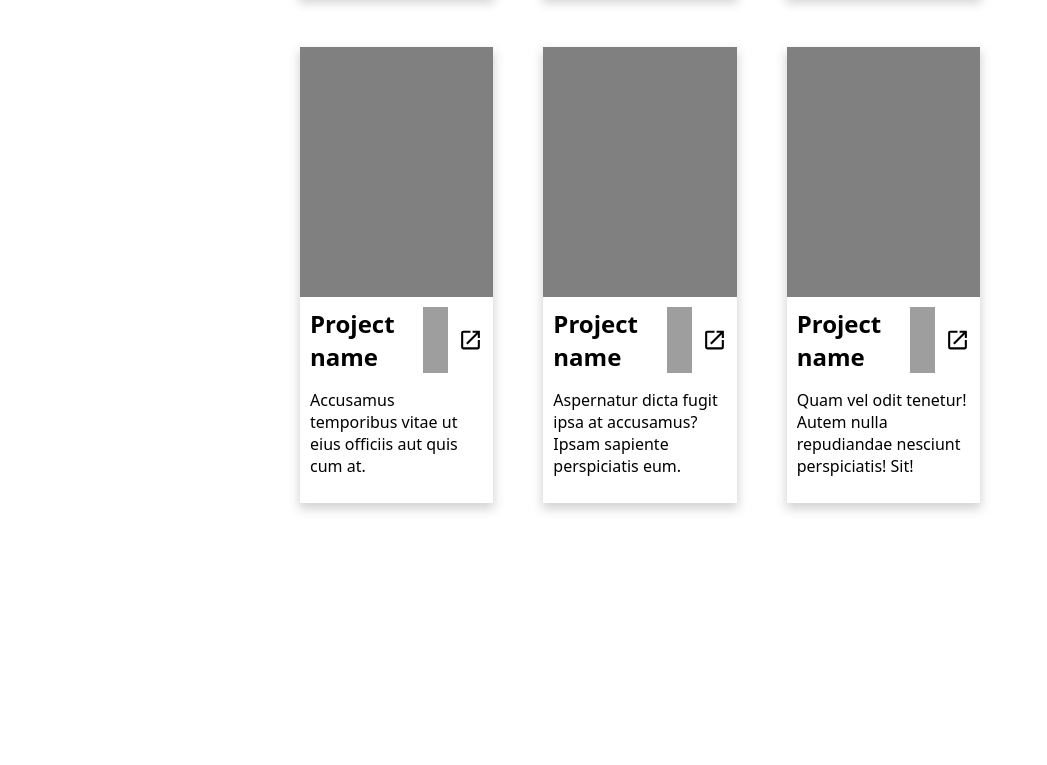
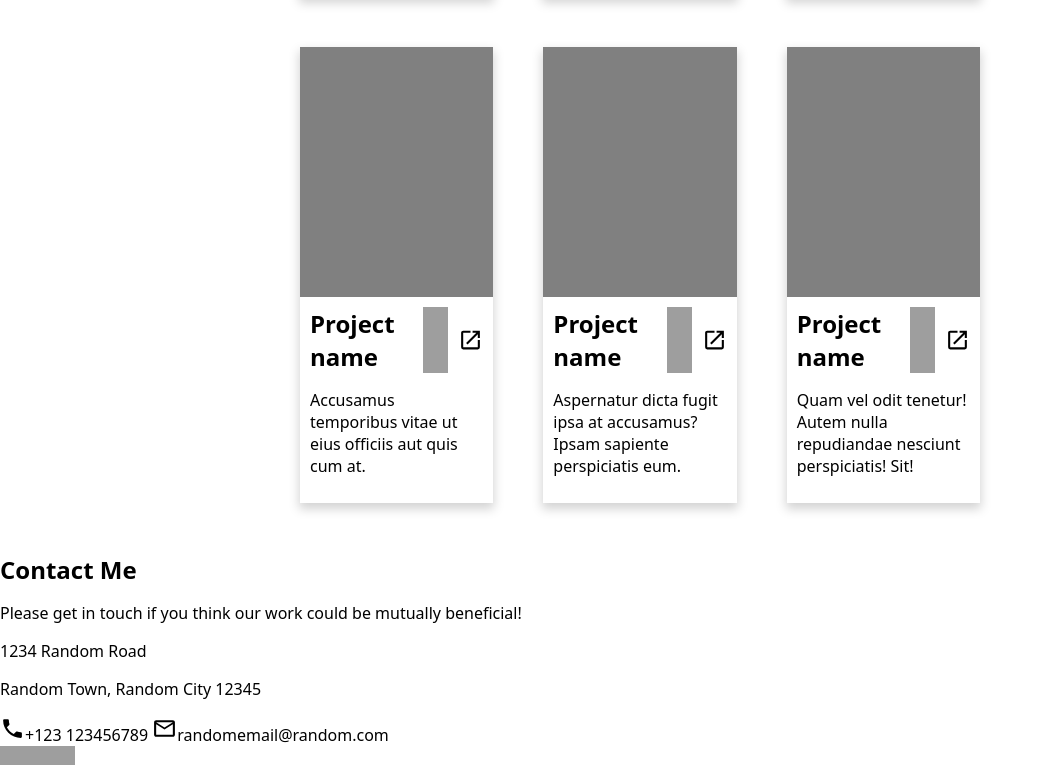
Before and after one commit to kpbongat/odin-homepage, a website built with webpack: page src/index.html in a window 1280 px wide. Shown: the part 1371-2136 px from the top of the page, without its empty margins (0-1047 px from the left). Before the commit the page ends 1924 px from the top, so only its background shows below. Built offline with nearby package versions, Linux system fonts and the light colour scheme; grey boxes are pictures that could not be loaded.

Commit message:
Add footer section content

```diff
--- a/src/index.html
+++ b/src/index.html
@@ -197,6 +197,35 @@
         </div>
       </section>
     </main>
-    <footer></footer>
+    <footer>
+      <section>
+        <h1>Contact Me</h1>
+        <p>Please get in touch if you think our work could be mutually beneficial!</p>
+        <p>1234 Random Road</p>
+        <p>Random Town, Random City 12345</p>
+        <img src="./phone.svg" alt="" width="25px" height="auto">+123 123456789</img>
+        <img src="./email-outline.svg" alt="" width="25px" height="auto">randomemail@random.com</img>
+          <div class="icon-group flex">
+            <img
+              src="https://cdn.jsdelivr.net/gh/devicons/devicon@latest/icons/github/github-original.svg"
+              alt="Link to my GitHub"
+              width="25px"
+              height="auto"
+            />
+            <img
+              src="https://cdn.jsdelivr.net/gh/devicons/devicon@latest/icons/linkedin/linkedin-original.svg"
+              alt="Link to my LinkedIn"
+              width="25px"
+              height="auto"
+            />
+            <img
+              src="https://cdn.jsdelivr.net/gh/devicons/devicon@latest/icons/twitter/twitter-original.svg"
+              alt="Link to my X"
+              width="25px"
+              height="auto"
+            />
+          </div>
+      </section>
+    </footer>
   </body>
 </html>
```
Also changed, not shown: src/email-outline.svg (added), src/phone.svg (added).
